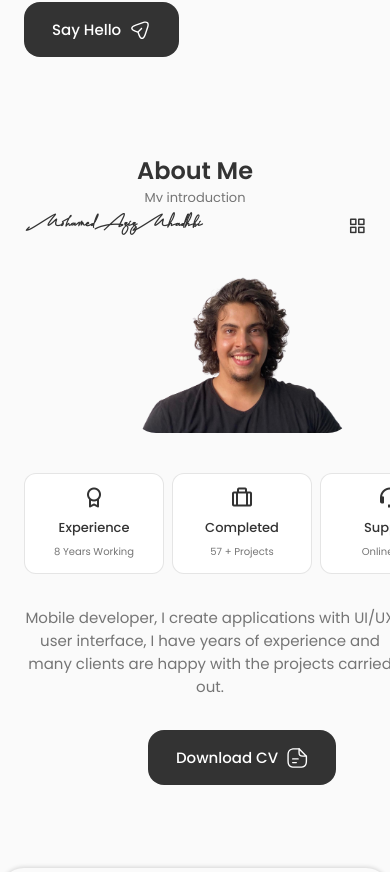
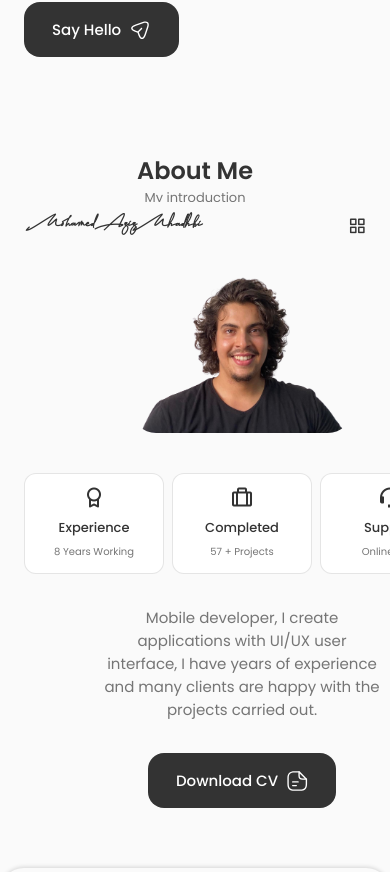
Before and after one commit to Mohamed-Aziz-Mhadhbi/mohamed-aziz-mhadhbi.github.io, a React (Create React App) app: page / in a window 390 px wide. Shown: the part 594-1466 px from the top of the page. Before the commit the page ends 1443 px from the top, so only its background shows below. Built offline with nearby package versions, Linux system fonts and the light colour scheme.

Commit message:
large devices about__description

```diff
--- a/src/components/about/about.css
+++ b/src/components/about/about.css
@@ -68,13 +68,14 @@
     .about__info {
         justify-content: center;
     }
+
+    .about__description {
+        padding: 0 5rem;
+        margin-bottom: 2rem;
+    }
   }
 
   /* For medium devices */
-  @media screen and (max-width: 768px) {
-
-  }
-
   @media screen and (max-width: 576px) {}
 
   /* For small devices */
```
